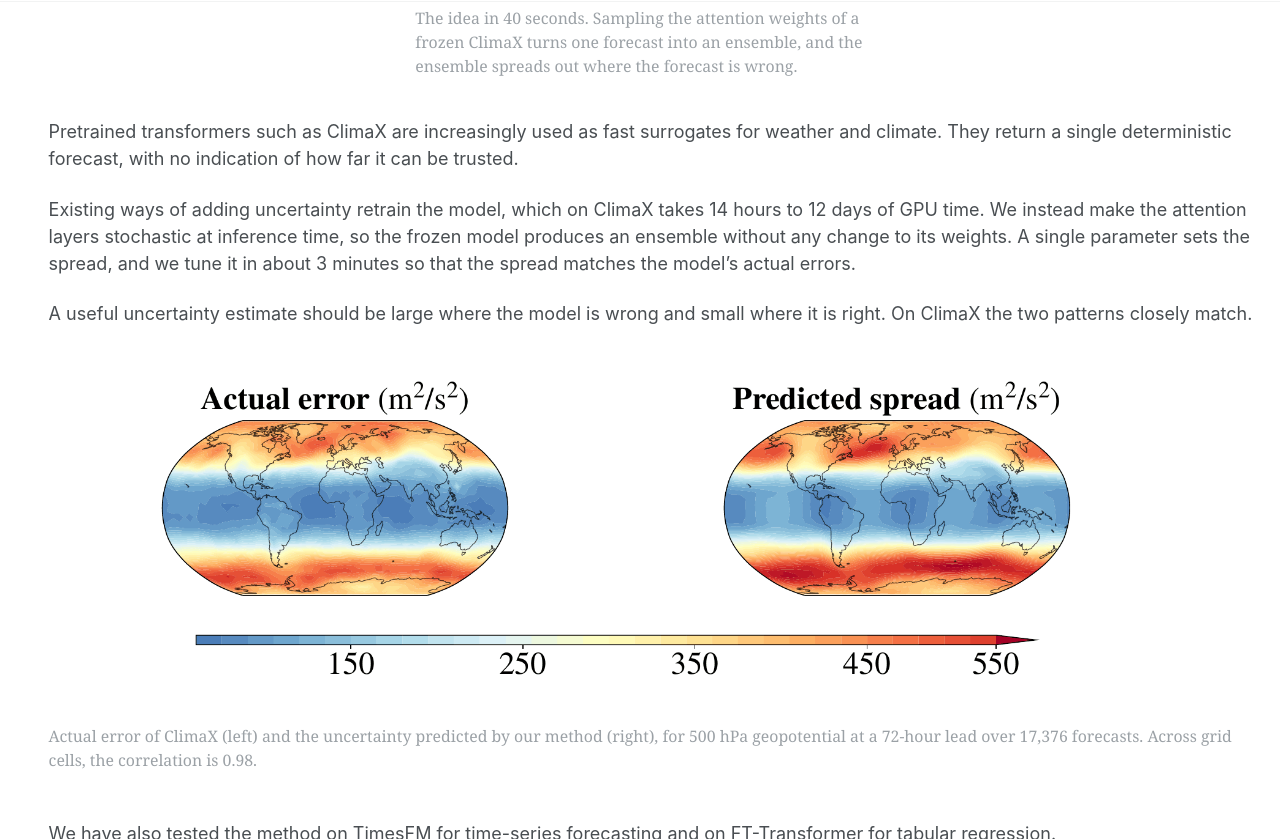
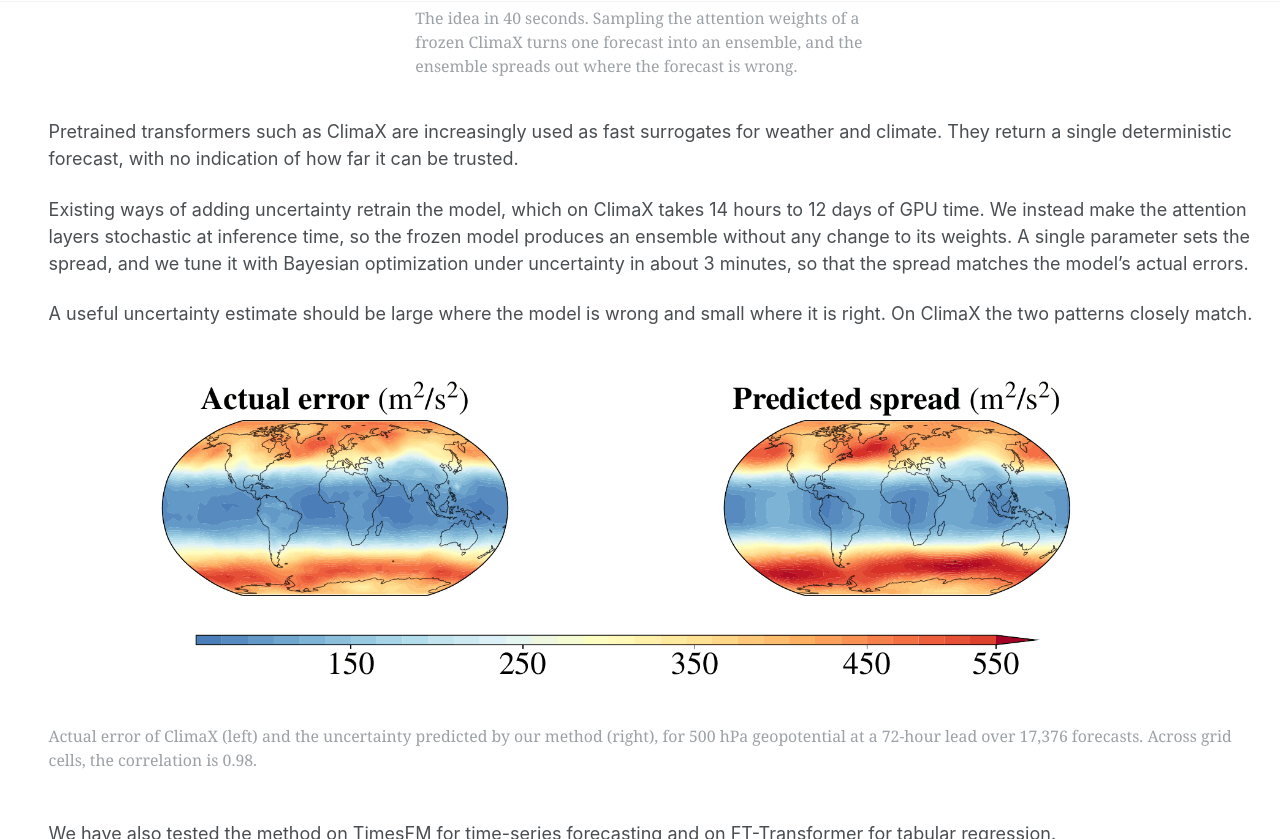
Before and after one commit to akashyadav0210/akashyadav0210.github.io, a Jekyll site: the page built from _pages/projects.md, in a window 1280 px wide and 900 px high, scrolled down 785 px, cut to the strip 61-900 px from the top of the window. Built offline with Jekyll 4.4.1, drawn with Linux system fonts in a browser that asks for light colours.

Commit message:
Projects: American spelling throughout, BO named in the SciFM entry, no first-person aside
Co-Authored-By: Claude Opus 5.5 <noreply@anthropic.com>

```diff
--- a/_pages/projects.md
+++ b/_pages/projects.md
@@ -25,12 +25,12 @@ custom_css: research
 
 Pretrained transformers such as ClimaX are increasingly used as fast surrogates for weather and climate. They return a single deterministic forecast, with no indication of how far it can be trusted.
 
-Existing ways of adding uncertainty retrain the model, which on ClimaX takes 14 hours to 12 days of GPU time. We instead make the attention layers stochastic at inference time, so the frozen model produces an ensemble without any change to its weights. A single parameter sets the spread, and we tune it in about 3 minutes so that the spread matches the model's actual errors.
+Existing ways of adding uncertainty retrain the model, which on ClimaX takes 14 hours to 12 days of GPU time. We instead make the attention layers stochastic at inference time, so the frozen model produces an ensemble without any change to its weights. A single parameter sets the spread, and we tune it with Bayesian optimization under uncertainty in about 3 minutes, so that the spread matches the model's actual errors.
 
 A useful uncertainty estimate should be large where the model is wrong and small where it is right. On ClimaX the two patterns closely match.
 
 <figure class="rp-fig">
-  <img src="{{ base_path }}/images/projects/spread-error-agreement.png" alt="Two global maps side by side on the same colour scale. The left map shows the actual error of the ClimaX forecast, the right shows the spread predicted by stochastic attention. Both show low values across the tropics and high values in the mid and high latitudes of both hemispheres, and the two patterns are nearly identical.">
+  <img src="{{ base_path }}/images/projects/spread-error-agreement.png" alt="Two global maps side by side on the same color scale. The left map shows the actual error of the ClimaX forecast, the right shows the spread predicted by stochastic attention. Both show low values across the tropics and high values in the mid and high latitudes of both hemispheres, and the two patterns are nearly identical.">
   <figcaption>Actual error of ClimaX (left) and the uncertainty predicted by our method (right), for 500&nbsp;hPa geopotential at a 72-hour lead over 17,376 forecasts. Across grid cells, the correlation is 0.98.</figcaption>
 </figure>
 
@@ -67,15 +67,15 @@ After an inspection, someone has to write down what damage each photo shows and
 We fine-tuned a vision-language model (Qwen3-VL-8B) to name the damage and describe it, and had two simple image classifiers vote with it on the damage types, since the three tend to make different mistakes.
 
 <figure class="rp-fig">
-  <img src="{{ base_path }}/images/projects/icshm-committee.png" alt="Flowchart of the system. The image goes to the fine-tuned vision-language model, which answers the first official question with a category sentence and the second with a description. Categories from both answers become the language model's vote. The image also goes to a frozen SigLIP2 embedding, from which a nearest-neighbour classifier and a logistic regression each cast a vote. A per-label majority of the three votes gives the damage categories, and the model's own generated sentence gives the description.">
+  <img src="{{ base_path }}/images/projects/icshm-committee.png" alt="Flowchart of the system. The image goes to the fine-tuned vision-language model, which answers the first official question with a category sentence and the second with a description. Categories from both answers become the language model's vote. The image also goes to a frozen SigLIP2 embedding, from which a nearest-neighbor classifier and a logistic regression each cast a vote. A per-label majority of the three votes gives the damage categories, and the model's own generated sentence gives the description.">
   <figcaption>How the three experts combine. The language model answers the competition's two questions (q<sub>1</sub>: which damage is visible; q<sub>2</sub>: what it looks like) and writes the description. On each damage type it votes with two classifiers that work on frozen image features, and a type is kept when at least two of the three report it.</figcaption>
 </figure>
 
 On one photo of honeycombed concrete, the language model saw corrosion, exposed rebar and spalling. Both classifiers saw honeycomb, and the vote went with them.
 
-What interested me most was what fine-tuning actually changed. Before it, the model often named damage in its own words instead of the task's categories. A small adapter fixed that, yet a nearest-neighbour classifier on an image encoder we never retrained recognised the damage types about as well. Fine-tuning mostly taught the model how the annotators talk.
+We also looked at what fine-tuning actually changed. Before it, the model often named damage in its own words instead of the task's categories. A small adapter fixed that, yet a nearest-neighbor classifier on an image encoder we never retrained recognized the damage types about as well. Fine-tuning mostly taught the model how the annotators talk.
 
-On our validation split the committee reached a micro-F1 of 0.98; the organisers hold back the test labels.
+On our validation split the committee reached a micro-F1 of 0.98; the organizers hold back the test labels.
 
 <p class="rp-key"><strong>Report:</strong> An Expert Committee for Multi-Type Structural Damage Diagnosis (submitted September 2026)<br><strong>Collaborators:</strong> Pranjal Chechani, Varsha Puklath (IISc)</p>
 
```
Also changed, not shown: other parts of _pages/projects.md (+1 -1 lines).
